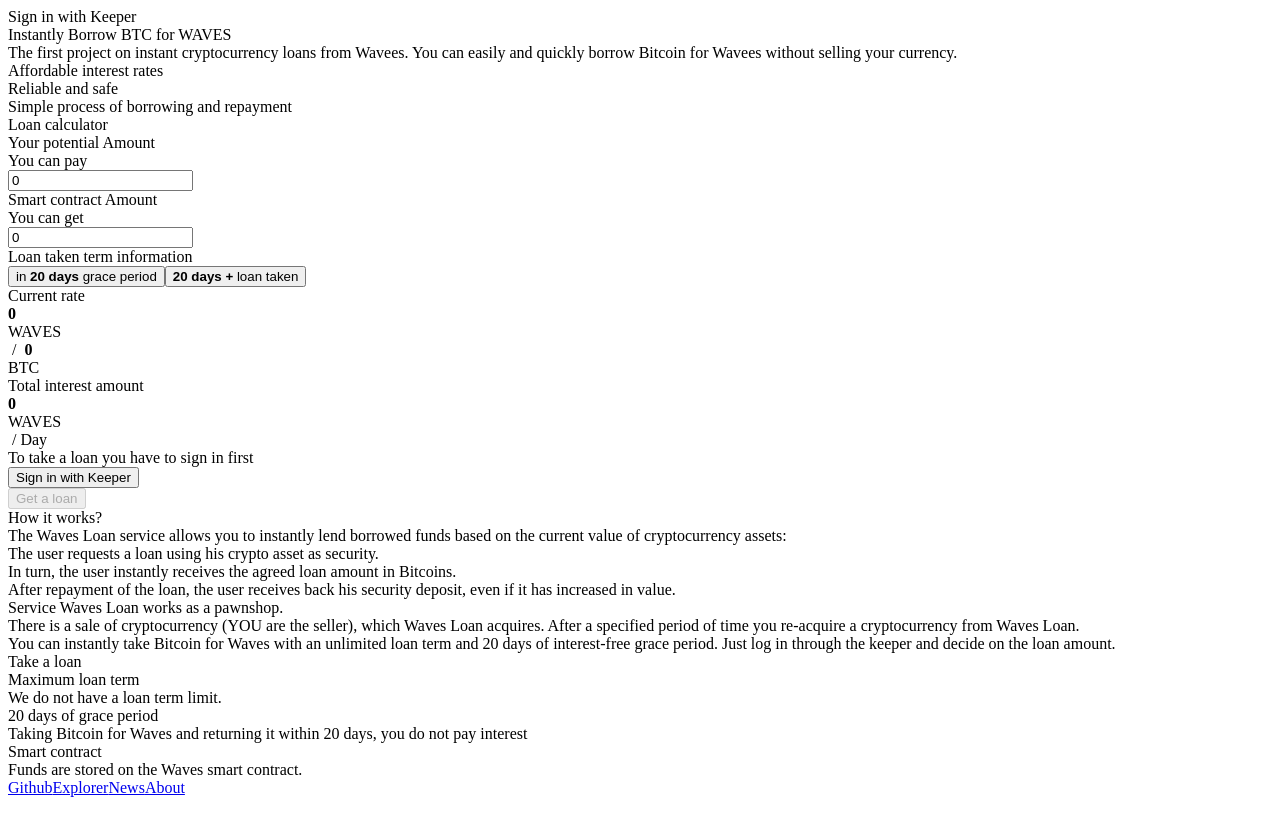
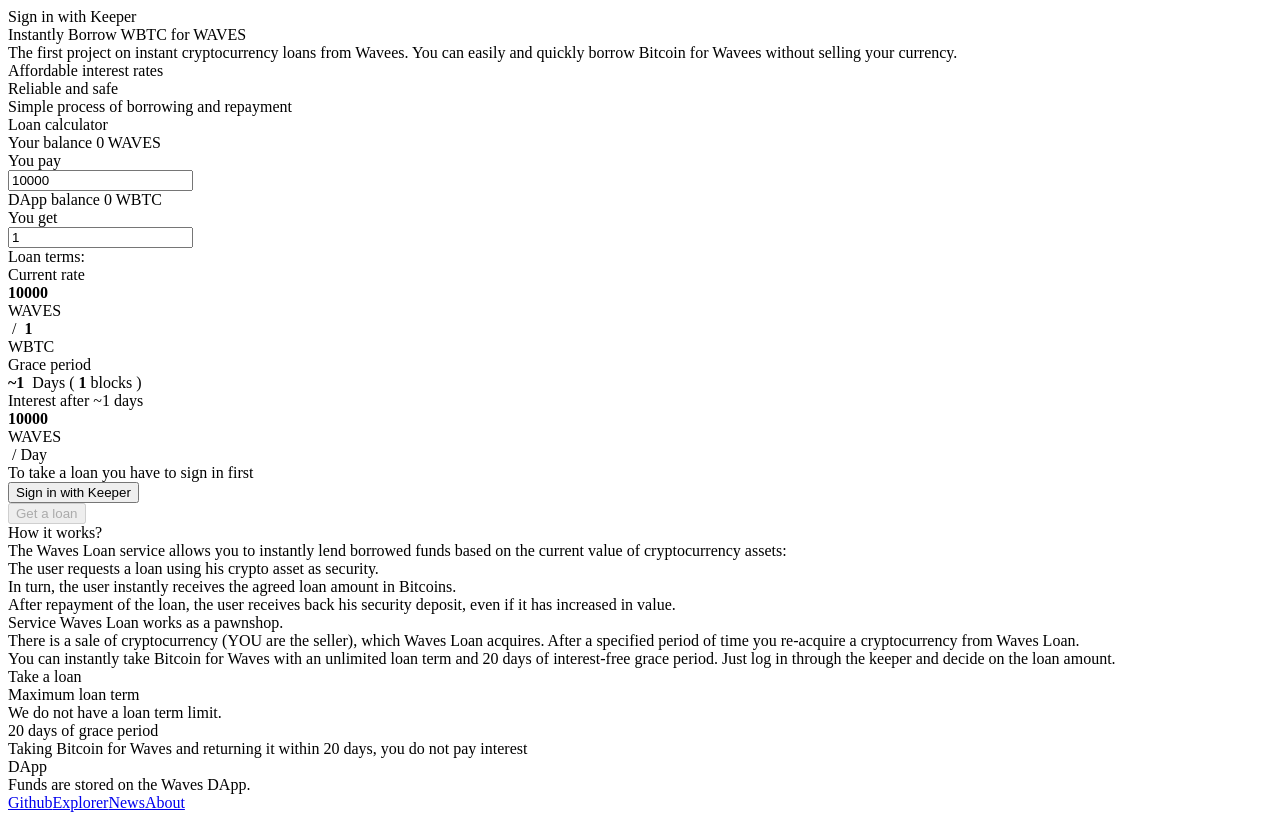
Before and after one commit to chlenc/gateway, a React app: page / in a window 1280 px wide. Built offline with nearby package versions, Linux system fonts and the light colour scheme; no server answers.

Commit message:
fix form

```diff
--- a/src/components/Advantages/index.tsx
+++ b/src/components/Advantages/index.tsx
@@ -18,8 +18,8 @@
                 },
                 {
                     icon: styles.infIcon,
-                    header: 'Smart contract',
-                    caption: 'Funds are stored on the Waves smart contract.'
+                    header: 'DApp',
+                    caption: 'Funds are stored on the Waves DApp.'
                 }
             ].map(({icon, header, caption}: { icon: string, header: string, caption: string }, i) =>
                 <ListItem key={i} header={header} icon={icon} caption={caption}/>)}
--- a/src/components/Form/FreedForm.tsx
+++ b/src/components/Form/FreedForm.tsx
@@ -5,7 +5,6 @@
 import RateInfo from '@components/Form/RateInfo';
 
 interface IState {
-    isGracePeriod: boolean
     wavesRate: number
     btcRate: number
 
@@ -17,6 +16,7 @@
     interestPeriod: number
     rate: number
     maxTokenCount: number
+    grace: number
     balance?: string
 }
 
@@ -32,9 +32,8 @@
     }
 
     state: IState = {
-        isGracePeriod: true,
-        wavesRate: this.props.balance ? (+this.props.balance / m) - 1 : 0,
-        btcRate: this.props.balance ? ((+this.props.balance / m) - 1) / this.props.rate! : 0,
+        wavesRate: this.props.rate || 0,
+        btcRate: this.props.rate ? 1 : 0
     };
 
 
@@ -42,10 +41,6 @@
         const amountInBlock = this.state.wavesRate / this.props.interestPeriod * 1440;
         return amountInBlock > this.state.wavesRate ? this.state.wavesRate : amountInBlock;
     };
-
-    private handleOnGracePeriod = () => this.setState({isGracePeriod: true});
-
-    private handleOffGracePeriod = () => this.setState({isGracePeriod: false});
 
     private handleChangeWavesCount = (e) => {
         if (+e.target.value === 0) {
@@ -60,6 +55,12 @@
 
     };
 
+    private get gracePeriodAtDays () {
+        const degree = this.props.grace / 1440;
+        const days = Math.ceil(degree);
+        return degree === days ? days : '~' + days;
+    }
+
     private handleChangeBtcCount = (e) => {
         const currentValue = this.checkBtcValue(+e.target.value);
         this.setState({
@@ -69,32 +70,33 @@
     };
 
     private checkWavesValue = (val: number) => {
-        const canPay = this.props.balance ? (+this.props.balance / m) - 1 : 0;
+        // const canPay = this.props.balance ? (+this.props.balance / m) - 1 : 0;
         if (val < 0) return 0;
-        if (this.props.balance && val > canPay) return canPay;
-        if (val > this.props.maxTokenCount * this.props.rate!) return this.props.maxTokenCount * this.props.rate!;
+        // if (this.props.balance && val > canPay) return canPay;
+        // if (val > this.props.maxTokenCount * this.props.rate!) return this.props.maxTokenCount * this.props.rate!;
         return val;
     };
 
     private checkBtcValue = (val: number) => {
-        const canPay = this.props.balance ? (+this.props.balance / m) - 1 : 0;
+        // const canPay = this.props.balance ? (+this.props.balance / m) - 1 : 0;
         if (val < 0) return 0;
-        if (this.props.balance && val > canPay / this.props.rate!) return canPay / this.props.rate!;
-        if (val > this.props.maxTokenCount) return this.props.maxTokenCount;
+        // if (this.props.balance && val > canPay / this.props.rate!) return canPay / this.props.rate!;
+        // if (val > this.props.maxTokenCount) return this.props.maxTokenCount;
         return val;
     };
 
     handleFocus = (e) => e.target.select();
 
     render(): React.ReactNode {
-        const {isGracePeriod, wavesRate, btcRate} = this.state;
-        const {isLogin, onGetLoan, rate} = this.props;
+        const {wavesRate, btcRate} = this.state;
+        const {isLogin, onGetLoan, rate, balance, maxTokenCount, grace} = this.props;
         return <div className={styles.root}>
+            <div>
                 <div className={styles.header1Font}>Loan calculator</div>
                 <div className={styles.calculateField}>
                     <div className={styles.calculateField_col}>
-                    <div className={styles.header2Font}>Your potential Amount</div>
-                    <div className={styles.captionFont}>You can pay</div>
+                        <div className={styles.header2Font}>Your balance {balance || 0} WAVES</div>
+                        <div className={styles.captionFont}>You pay</div>
                         <div className={styles.inputField}>
                             <div className={styles.wavesIcn}/>
                             <input
@@ -107,8 +109,8 @@
                         </div>
                     </div>
                     <div className={styles.calculateField_col}>
-                    <div className={styles.header2Font}>Smart contract Amount</div>
-                    <div className={styles.captionFont}>You can get</div>
+                        <div className={styles.header2Font}>DApp balance {maxTokenCount} WBTC</div>
+                        <div className={styles.captionFont}>You get</div>
                         <div className={styles.inputField}>
                             <div className={styles.btcIcn}/>
                             <input
@@ -123,34 +125,28 @@
                     </div>
                 </div>
                 <div className={styles.termInfField}>
-                <div className={styles.header2Font}>Loan taken term information</div>
-                <div className={styles.termInfField_buttonSet}>
-                    <button
-                        onClick={this.handleOnGracePeriod}
-                        className={isGracePeriod ? styles.leftCheckbox_selected : styles.leftCheckbox}
-                    >
-                        in <b>20 days</b> grace period
-                    </button>
-                    <button
-                        onClick={this.handleOffGracePeriod}
-                        className={isGracePeriod ? styles.rightCheckbox : styles.rightCheckbox_selected}
-                    >
-                        <b>20 days +</b> loan taken
-                    </button>
-                </div>
+                    <div className={styles.header2Font}>Loan terms:</div>
                 </div>
                 <div className={styles.rateField}>
                     <div className={styles.rateField_row}>
                         <div className={styles.flex}>Current rate <RateInfo/></div>
                         <div className={styles.rateFont}>
-                        <b className={styles.rateCount}>{wavesRate}</b> &nbsp;
+                            <b className={styles.rateCount}>{rate}</b> &nbsp;
                             <div className={styles.rateFont_waves}>WAVES</div>
-                        &nbsp;/ &nbsp;<b className={styles.rateCount}>{btcRate}</b> &nbsp;
-                        <div className={styles.rateFont_btc}>BTC</div>
+                            &nbsp;/ &nbsp;<b className={styles.rateCount}>1</b> &nbsp;
+                            <div className={styles.rateFont_btc}>WBTC</div>
                         </div>
                     </div>
                     <div className={styles.rateField_row}>
-                    Total interest amount
+                        Grace period
+                        <div className={styles.rateFont}>
+                            <b className={styles.rateCount}>{this.gracePeriodAtDays}</b> &nbsp;Days (&nbsp;
+                            <b className={styles.rateCount}>{grace}</b>
+                            &nbsp;blocks&nbsp;)
+                        </div>
+                    </div>
+                    <div className={styles.rateField_row}>
+                        Interest after {this.gracePeriodAtDays} days
                         <div className={styles.rateFont}>
                             <b className={styles.rateCount}>{this.calculateInterestAmount()}</b> &nbsp;
                             <div className={styles.rateFont_waves}>WAVES</div>
@@ -158,6 +154,10 @@
                         </div>
                     </div>
                 </div>
+
+            </div>
+            <div>
+
                 <div className={styles.yellowCaption}>To take a loan you have to sign in first</div>
                 <div className={styles.btnField}>
                     <SignBtn>
@@ -175,6 +175,7 @@
                         Get a loan
                     </button>
                 </div>
+            </div>
         </div>;
     }
 }
--- a/src/components/Form/index.tsx
+++ b/src/components/Form/index.tsx
@@ -13,12 +13,23 @@
     dappStore?: DappStore
 }
 
+const m = 100000000;
+
+
 @inject('accountStore', 'dappStore')
 @observer
 export default class Form extends React.Component<IProps, IState> {
 
 
-    handleGetLoan = (u: number) => this.props.dappStore!.borrow(u);
+    handleGetLoan = (u: number) => {
+        const {wavesKeeperAccount} = this.props.accountStore!;
+
+        if (wavesKeeperAccount && ((+wavesKeeperAccount.balance.available / m) - 0.1) >= m) {
+            this.props.dappStore!.borrow(u);
+        }else {
+            alert('insufficient funds');
+        }
+    };
     handleReturnLoan = () => this.props.dappStore!.buyBack();
 
     render(): React.ReactNode {
@@ -52,6 +63,7 @@
                 isLogin={isLogin}
                 rate={currentRate}
                 balance={wavesKeeperAccount ? wavesKeeperAccount.balance.available : undefined}
+                grace={gracePeriod}
             />;
     }
 }
--- a/src/components/Form/styles.scss
+++ b/src/components/Form/styles.scss
@@ -9,6 +9,9 @@
   height: 579px;
   border-radius: 4px;
   padding: 48px;
+  display: flex;
+  flex-direction: column;
+  justify-content: space-between;
 }
 
 .header1Font {
@@ -19,6 +22,7 @@
 .header2Font {
   @include Body-0Basic900Left;
   padding-bottom: 16px;
+  height: 48px;
 }
 
 .captionFont {
@@ -60,9 +64,9 @@
 }
 
 .rateCount {
-  max-width: 90px;
-  overflow: hidden;
-  text-overflow: ellipsis;
+  //max-width: 90px;
+  //overflow: hidden;
+  //text-overflow: ellipsis;
 }
 
 .wavesIcn {
--- a/src/components/Head/index.tsx
+++ b/src/components/Head/index.tsx
@@ -35,7 +35,7 @@
                 </div>
                 <div className={styles.body}>
                     <div className={styles.info}>
-                        <div className={styles.headerFont}>Instantly Borrow BTC for WAVES</div>
+                        <div className={styles.headerFont}>Instantly Borrow WBTC for WAVES</div>
                         <div className={styles.captionFont}>The first project on instant cryptocurrency loans from
                             Wavees.
                             You can easily and quickly borrow Bitcoin for Wavees without selling your currency.
```
Lines whose indentation alone changed are shown as unchanged.
